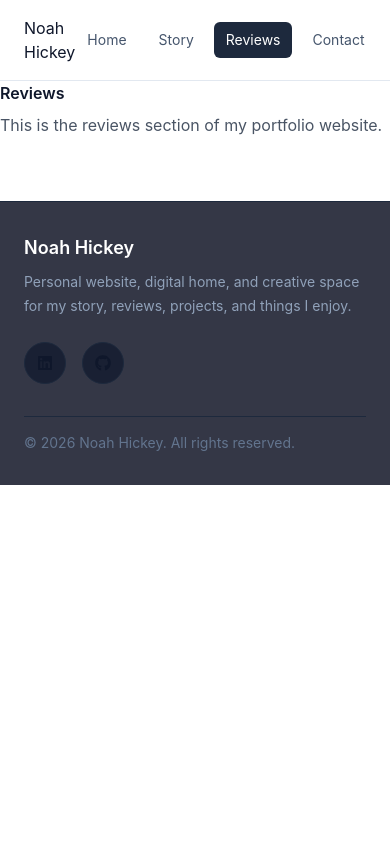
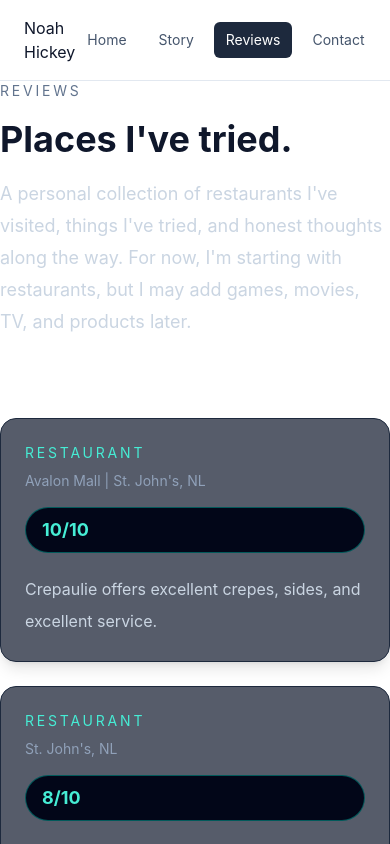
Before and after one commit to Noah-Hickey/PersonalSiteNH, a React (Vite) app: page /reviews in a window 390 px wide. Shown: the top 844 px of the page. Built offline with nearby package versions, Linux system fonts and the light colour scheme.

Commit message:
Finished reviews.js, ReviewCard.jsx, and Reviews.jsx. I just need images for Reviews.jsx.

```diff
--- a/src/App.jsx
+++ b/src/App.jsx
@@ -3,7 +3,6 @@ import NavBar from "./components/NavBar";
 import Home from "./pages/Home";
 import Story from "./pages/Story";
 import Reviews from "./pages/Reviews";
-import Contact from "./pages/Contact";
 import Footer from "./components/Footer";
 
 export default function App() {
@@ -13,7 +12,6 @@ export default function App() {
         <Route path="/" element={<Home />} />
         <Route path="/story" element={<Story />} />
         <Route path="/reviews" element={<Reviews />} />
-        <Route path="/contact" element={<Contact />} />
       </Routes>
       <Footer />
 
--- /dev/null
+++ b/src/components/ReviewCard.jsx
@@ -0,0 +1,59 @@
+export default function ReviewCard({
+    title,
+    category,
+    location,
+    score,
+    maxScore,
+    date,
+    tags,
+    description
+}) {
+    return (
+      <article className="rounded-2xl border border-slate-800 bg-slate-900/70 p-6 shadow-lg transition-all duration-300 hover:-translate-y-1 hover:border-teal-400/40">
+      <div className="flex flex-col gap-4 sm:flex-row sm:items-start sm:justify-between">
+        <div>
+          <p className="text-sm uppercase tracking-[0.2em] text-teal-300">
+            {category}
+          </p>
+
+          <h2 className="mt-2 text-2xl font-semibold text-white">
+            {title}
+          </h2>
+
+          {location && (
+            <p className="mt-1 text-sm text-slate-400">
+              {location}
+            </p>
+          )}
+
+          {date && (
+            <p className="mt-1 text-sm text-slate-500">
+              Reviewed: {date}
+            </p>
+          )}
+        </div>
+
+        <div className="rounded-full border border-teal-400/40 bg-slate-950 px-4 py-2 text-lg font-bold text-teal-300">
+          {score}/{maxScore}
+        </div>
+      </div>
+
+      <p className="mt-5 leading-8 text-slate-300">
+        {description}
+      </p>
+
+      {tags?.length > 0 && (
+        <div className="mt-5 flex flex-wrap gap-2">
+          {tags.map((tag) => (
+            <span
+              key={tag}
+              className="rounded-full bg-slate-800 px-3 py-1 text-xs text-slate-300"
+            >
+              {tag}
+            </span>
+          ))}
+        </div>
+      )}
+    </article>
+    );
+}
--- /dev/null
+++ b/src/data/reviews.js
@@ -0,0 +1,66 @@
+export const reviews = [
+{
+    id: 1,
+    name: "Crepaulie",
+    category: "Restaurant",
+    location: "Avalon Mall | St. John's, NL",
+    score: "10",
+    maxScore: "10",
+    description: "Crepaulie offers excellent crepes, sides, and excellent service."
+},
+{
+    id: 2,
+    name: "Despacito Bakery",
+    category: "Restaurant",
+    location: "St. John's, NL",
+    score: "8",
+    maxScore: "10",
+    description: "Despacito Bakery is a great place for a sweet treat but was not as cheap as I would have hoped for."
+
+},
+{
+    id: 3,
+    name: "Stacked",
+    category: "Restaurant",
+    location: "St. John's, NL",
+    score: "10",
+    maxScore: "10",
+    description: "Stacked has a large menu with great variety and dietary options. It is a must-try!"
+},
+{
+    id: 4,
+    name: "Pop's Diner",
+    category: "Restaurant",
+    location: "St. John's, NL",
+    score: "8",
+    maxScore: "10",
+    description: "Pop's Diner is a 1950s style diner with a great selection of Americana and breakfast food."
+},
+{
+    id: 5,
+    name: "Newfoundland Donut Co.",
+    category: "Restaurant",
+    location: "St. John's, NL",
+    score: "8",
+    maxScore: "10",
+    description: "Newfoundland Donut Co. is a great local donut company here on the island serving new flavours all the time."
+},
+{
+    id: 6,
+    name: "Black Cat Pizzeria",
+    category: "Restaurant",
+    location: "St. John's, NL",
+    score: "6",
+    maxScore: "10",
+    description: "Black Cat Pizzeria serves up Detroit style sourdough pizza. I thought it was quite salty and greasy."
+},
+{
+    id: 7,
+    name: "Oceanic Cannabis",
+    category: "Restaurant",
+    location: "Burin, NL",
+    score: "8",
+    maxScore: "10",
+    description: "Oceanic Cannabis offers cannabis products however they also serve coffee which I heard was tasty and I found it was very smooth."
+}
+]
--- a/src/pages/Contact.jsx
+++ /dev/null
@@ -1,10 +0,0 @@
-export default function Contact(){
-    return (
-        <main className = "p6">
-            <h1 className = "text-3x1 font-semibold">Contact</h1>
-            <p className = "mt-2 text-gray-600 dark:text-gray-300">
-                This is the contact section of my portfolio website.
-            </p>
-        </main>
-    );
-}
--- a/src/pages/Reviews.jsx
+++ b/src/pages/Reviews.jsx
@@ -1,12 +1,49 @@
-export default function Reviews(){
+import { reviews } from "../data/reviews";
+import ReviewCard from "../components/ReviewCard";
+ export default function Reviews() {
+  const restaurantReviews = reviews.filter(
+    (review) => review.category === "Restaurant"
+  );
 
-    return (
-        <main className = "p6">
-            <h1 className = "text-3x1 font-semibold">Reviews</h1>
-            <p className = "mt-2 text-gray-600 dark:text-gray-300">
-                This is the reviews section of my portfolio website.
-            </p>
-        </main>
-    );
+  return (
+    <section className="space-y-8">
+      <div className="space-y-4">
+        <p className="text-sm uppercase tracking-[0.2em] text-slate-500 dark:text-slate-400">
+          Reviews
+        </p>
 
+        <h1 className="text-4xl md:text-5xl font-bold leading-tight">
+          Places I&apos;ve tried.
+        </h1>
+
+        <p className="max-w-3xl text-lg leading-8 text-slate-300">
+          A personal collection of restaurants I&apos;ve visited, things I&apos;ve
+          tried, and honest thoughts along the way. For now, I&apos;m starting
+          with restaurants, but I may add games, movies, TV, and products later.
+        </p>
+      </div>
+
+      <div className="space-y-4">
+        <h2 className="text-2xl font-semibold text-white">
+          Restaurant Reviews
+        </h2>
+
+        <div className="grid gap-6 md:grid-cols-2">
+          {restaurantReviews.map((review) => (
+            <ReviewCard
+              key={review.id}
+              title={review.title}
+              category={review.category}
+              location={review.location}
+              score={review.score}
+              maxScore={review.maxScore}
+              date={review.date}
+              tags={review.tags}
+              description={review.description}
+            />
+          ))}
+        </div>
+      </div>
+    </section>
+  );
 }
```
